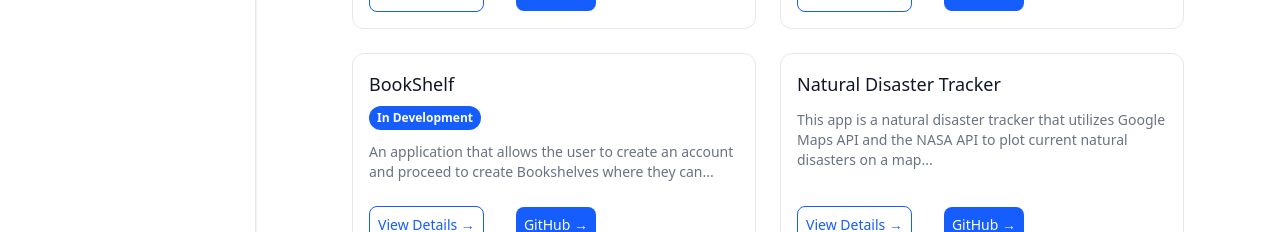
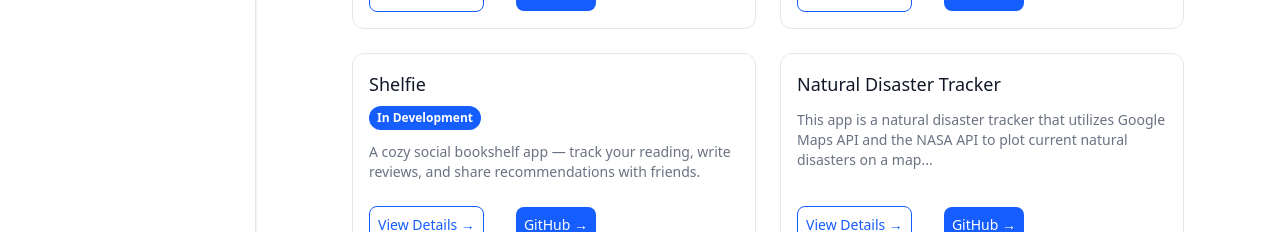
Before and after one commit to adam-hunter13/next-portfolio, a Next.js app: page / in a window 1280 px wide. Shown: the part 457-689 px from the top of the page. Built offline with nearby package versions, Linux system fonts and the light colour scheme.

Commit message:
project adjustment

```diff
--- a/app/data/projects.ts
+++ b/app/data/projects.ts
@@ -27,19 +27,19 @@ const projects: Project[] = [
     descriptionPreview: 'A personal site built with Next.js and Tailwind CSS to display F1 statistics.',
     description: 'A personal site built with Next.js and Tailwind CSS to display F1 statistics. This includes current standings for the drivers and constructors championships, current and previous race season history and I have also added a theme selector so the theme of the app can be the colors of your favorite f1 team.',
     tags: ['Next.js', 'Tailwind CSS', 'TypeScript', 'Jolpica API'],
-    live: 'https://f1-app-two.vercel.app/',
+    live: 'https://f1-app-dashboard.vercel.app/',
     github: 'https://github.com/adam-hunter13/f1-app',
     image: 'f1_app_preview.png',
     featured: true,
     inDevelopment: false,
   },
   {
-    title: 'BookShelf',
-    descriptionPreview: 'An application that allows the user to create an account and proceed to create Bookshelves where they can...',
-    description: 'Allow users to create an account and proceed to create Bookshelves containing books. Each book they add to their bookshelf, requires the user to add the book title, book author, a short description and the users overall review.',
-    tags: ['Vite.js', 'Firebase'],
-    github: 'https://github.com/adam-hunter13/bookshelf',
-    image: 'bookshelf.png',
+    title: 'Shelfie',
+    descriptionPreview: 'A cozy social bookshelf app — track your reading, write reviews, and share recommendations with friends.',
+    description: 'Shelfie is a full-stack social reading tracker built with Next.js, TypeScript, and Supabase. Users can build a personal bookshelf, write reviews, track reading progress, and connect with friends to share recommendations. Features include real-time reactions, push notifications, dark mode, an animated 3D bookshelf view, and a stats dashboard with yearly reading goals.',
+    tags: ['Next.js, TypeScript, Supabase, Tailwind, PostgreSQL'],
+    github: 'https://github.com/adam-hunter13/shelfie',
+    image: 'Shelfie_Screen_Shot.png',
     featured: true,
     inDevelopment: true,
   },
```
Also changed, not shown: 1 other file (tests, documents, lock files or other folders).
